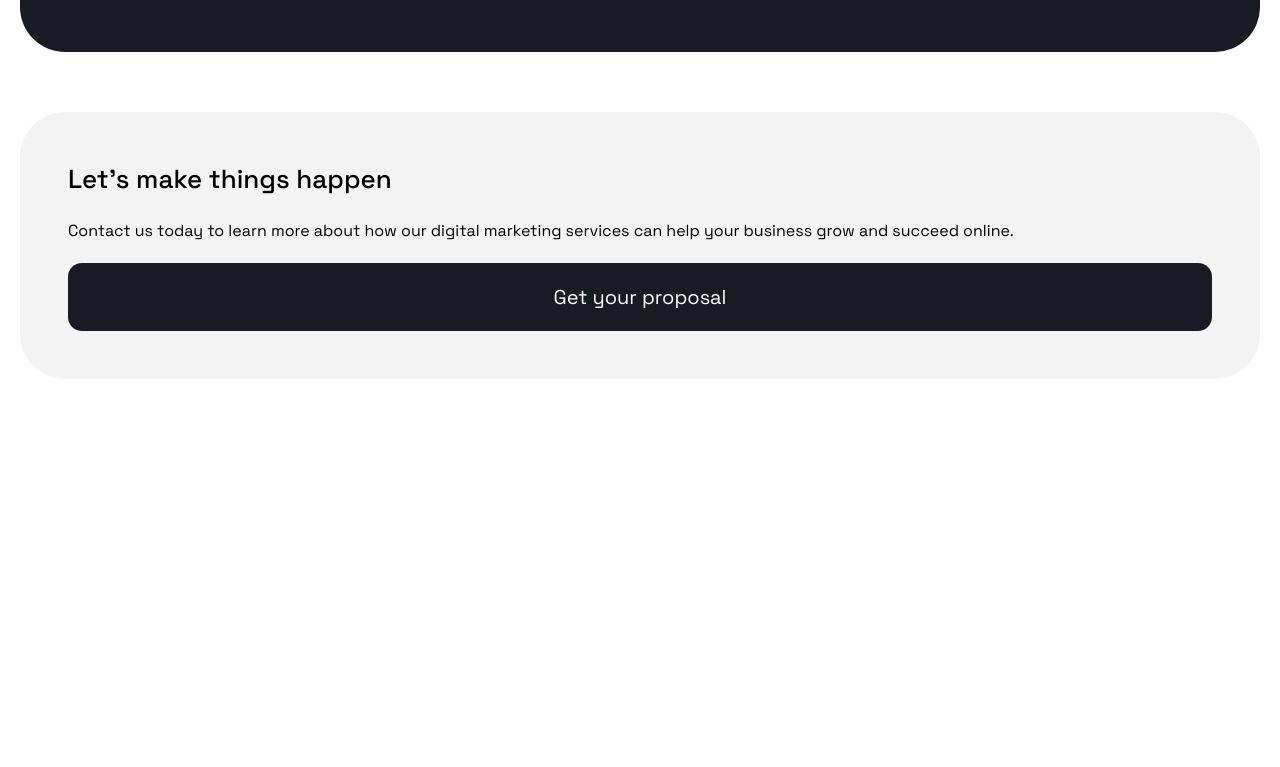
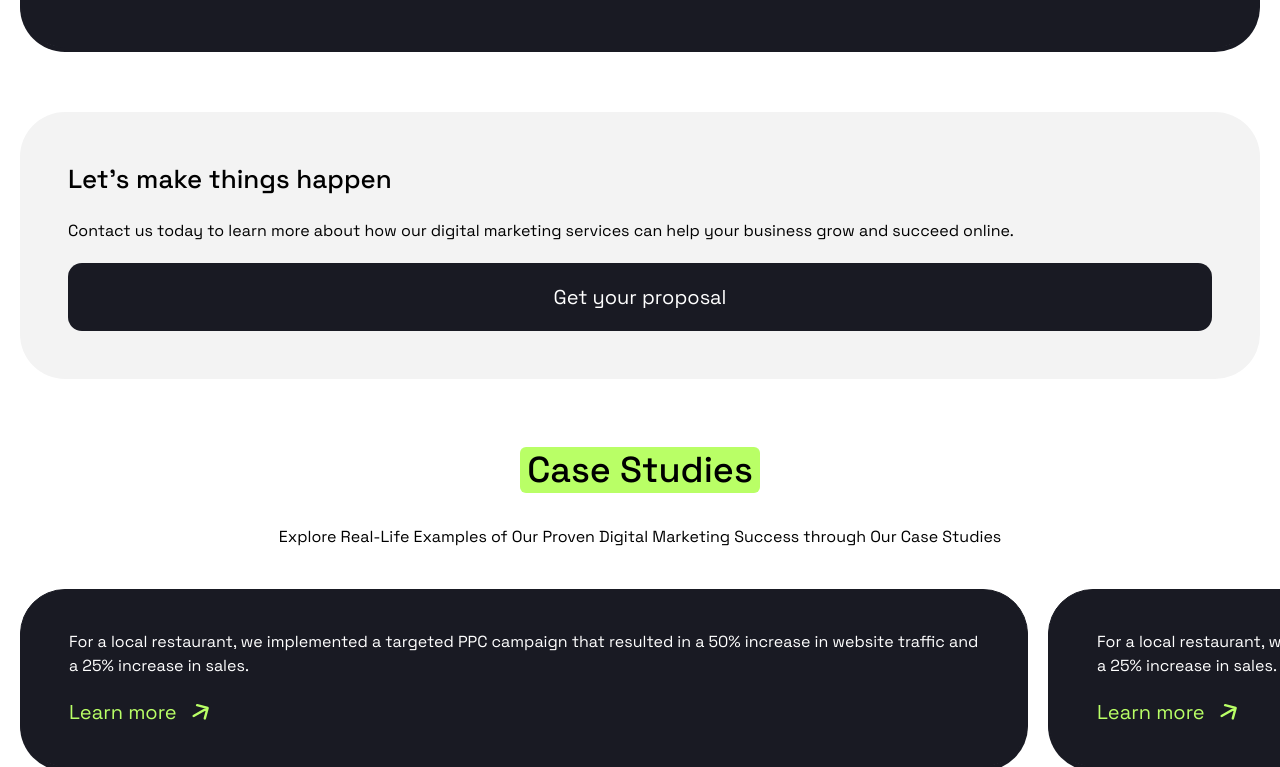
Before and after one commit to hafezfhmi/positivus, a Next.js app: page / in a window 1280 px wide. Shown: the part 3862-4629 px from the top of the page. Before the commit the page ends 4241 px from the top, so only its background shows below. Built offline with nearby package versions, Linux system fonts and the light colour scheme.

Commit message:
feat: ad CaseStudies section

```diff
--- /dev/null
+++ b/src/_sections/CaseStudies.tsx
@@ -0,0 +1,49 @@
+import Card from "@/_components/Card";
+import Image from "next/image";
+import Link from "next/link";
+
+export default function CaseStudies() {
+  return (
+    <section className="mt-16">
+      <div className="text-center px-5">
+        <h2 className="px-[0.43rem] text-h2-mob font-medium bg-p-green inline rounded-md">
+          Case Studies
+        </h2>
+        <p className="mt-7 leading-6">
+          Explore Real-Life Examples of Our Proven Digital Marketing Success
+          through Our Case Studies
+        </p>
+      </div>
+      <div className="flex gap-5 pl-5 overflow-hidden">
+        <Card className="flex-none basis-4/5 bg-p-dark text-white mt-10 py-10">
+          <p className="leading-6">
+            For a local restaurant, we implemented a targeted PPC campaign that
+            resulted in a 50% increase in website traffic and a 25% increase in
+            sales.
+          </p>
+          <Link
+            href="#"
+            className="mt-5 text-p-green flex items-center gap-[0.9375rem] text-xl"
+          >
+            Learn more
+            <Image src="/arrow.svg" alt="" width="17" height="10" />
+          </Link>
+        </Card>
+        <Card className="flex-none basis-4/5 bg-p-dark text-white mt-10 py-10">
+          <p className="leading-6">
+            For a local restaurant, we implemented a targeted PPC campaign that
+            resulted in a 50% increase in website traffic and a 25% increase in
+            sales.
+          </p>
+          <Link
+            href="#"
+            className="mt-5 text-p-green flex items-center gap-[0.9375rem] text-xl"
+          >
+            Learn more
+            <Image src="/arrow.svg" alt="" width="17" height="10" />
+          </Link>
+        </Card>
+      </div>
+    </section>
+  );
+}
--- a/src/app/page.tsx
+++ b/src/app/page.tsx
@@ -1,3 +1,4 @@
+import CaseStudies from "@/_sections/CaseStudies";
 import Hero from "@/_sections/Hero";
 import LogoTicker from "@/_sections/LogoTicker";
 import Proposal from "@/_sections/Proposal";
@@ -10,6 +11,7 @@ export default function Home() {
       <LogoTicker />
       <Services />
       <Proposal />
+      <CaseStudies />
     </main>
   );
 }
```
Also changed, not shown: public/arrow.svg (added), 1 other file (tests, documents, lock files or other folders).
